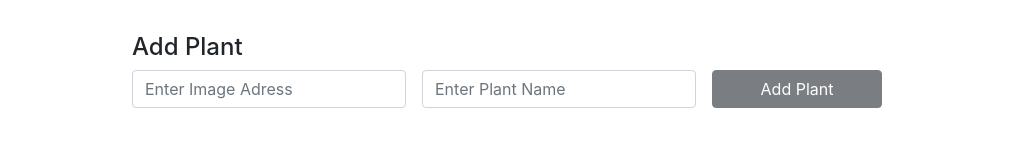
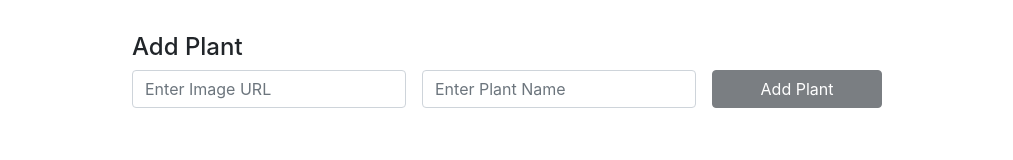
Before and after one commit to lpattersonn/PlantReminder, a React (Create React App) app in the folder ClientApp/: page / in a window 1280 px wide. Shown: the part 132-292 px from the top of the page, without its empty margins (133-1146 px from the left). Built offline with nearby package versions, Linux system fonts and the light colour scheme; no server answers.

Commit message:
chore: update form imput placeholder text

```diff
--- a/ClientApp/src/components/Form.js
+++ b/ClientApp/src/components/Form.js
@@ -3,8 +3,6 @@ import React, { useState } from "react";
 import axios from "axios";
 
 export default function Form(props) {
-
-
   const [form, setForm] = useState({
     img: "",
     name: "",
@@ -16,13 +14,11 @@ export default function Form(props) {
     setForm({
       ...form,
       [event.target.name]: event.target.value,
-
     });
   };
 
   const handleSubmit = (e) => {
     e.preventDefault();
-
 
     console.log(typeof today);
 
@@ -35,16 +31,16 @@ export default function Form(props) {
       })
       .then((res) => {
         console.log(res.data);
-        props.setPlants([res.data,...props.plants]);
+        props.setPlants([res.data, ...props.plants]);
       });
   };
 
   return (
     <seciton className="form">
-      <form className="form-inline" onSubmit={handleSubmit} >
+      <form className="form-inline" onSubmit={handleSubmit}>
         <div className="form-group mb-2">
           <label for="staticEmail2" class="sr-only">
-            Image Adress
+            Image URL
           </label>
           <input
             type="text"
@@ -53,7 +49,7 @@ export default function Form(props) {
             onChange={handleEmailChange}
             class="form-control"
             id="text"
-            placeholder="Enter Image Adress"
+            placeholder="Enter Image URL"
           />
         </div>
         <div className="form-group mx-sm-3 mb-2">
@@ -70,7 +66,11 @@ export default function Form(props) {
             placeholder="Enter Plant Name"
           />
         </div>
-        <button type="submit" class="btn btn-dark mb-2" disabled={form.img.length<1 || form.name.length<1}>
+        <button
+          type="submit"
+          class="btn btn-dark mb-2"
+          disabled={form.img.length < 1 || form.name.length < 1}
+        >
           Add Plant
         </button>
       </form>
```
